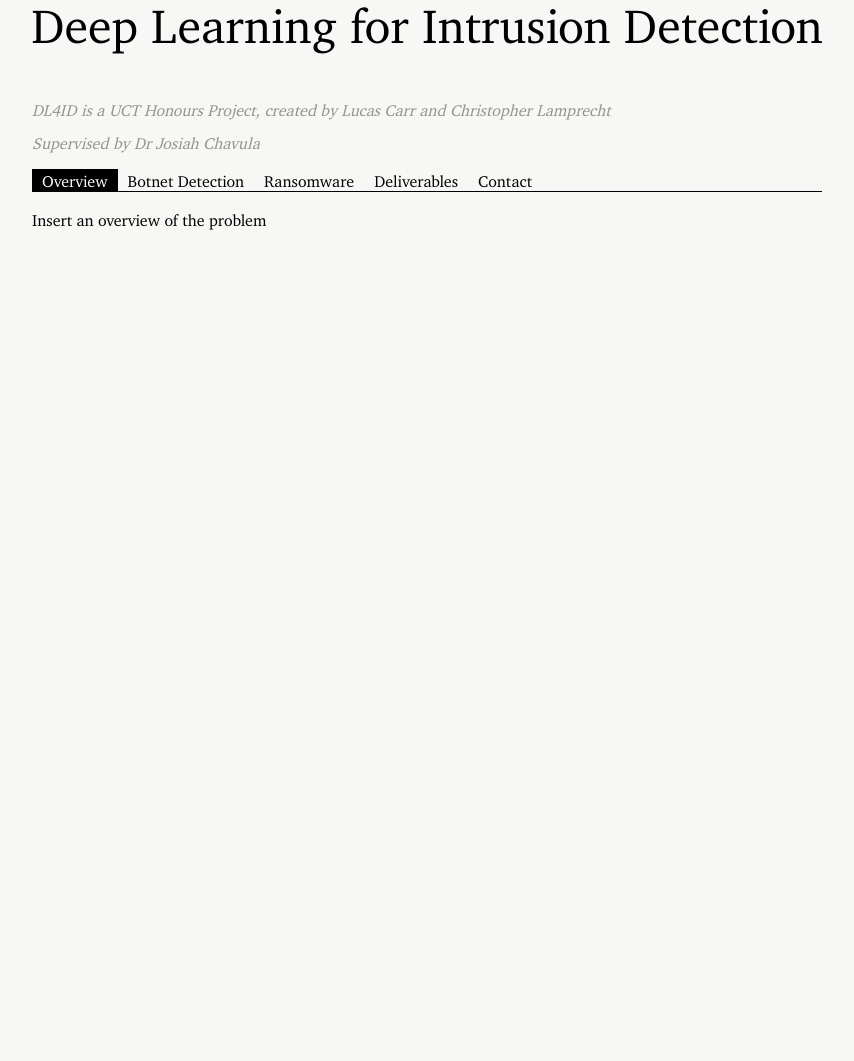
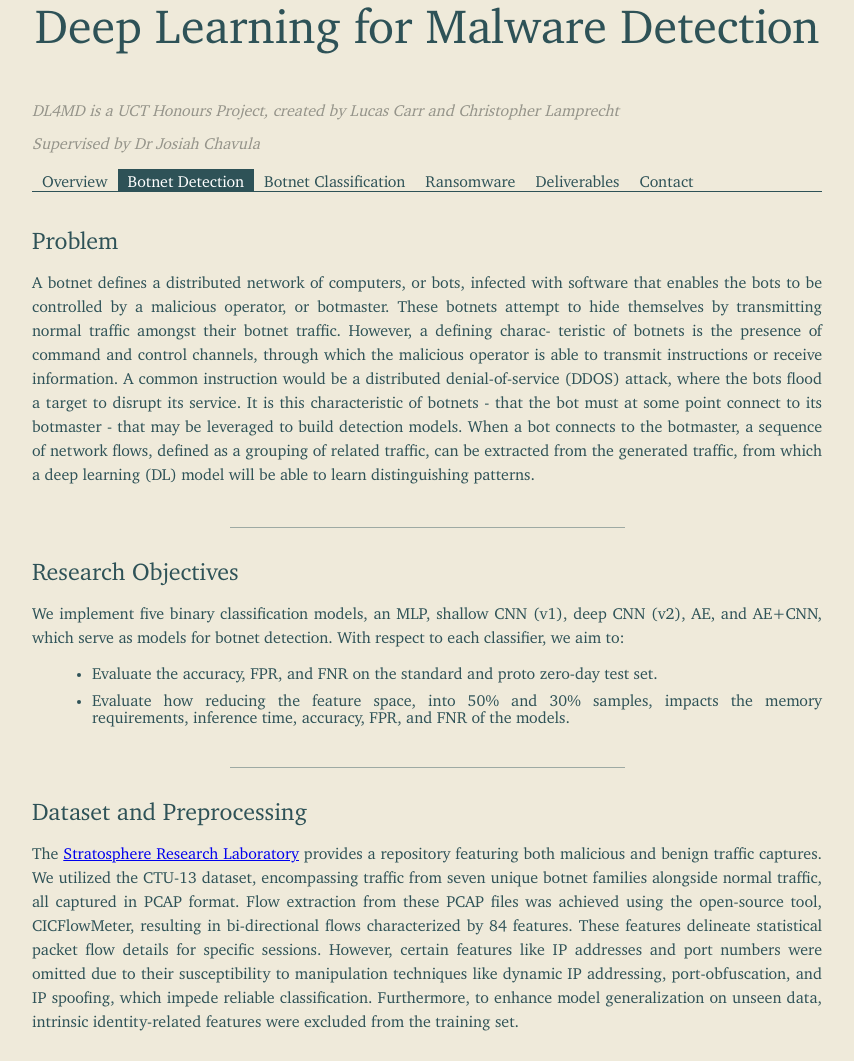
Before and after one commit to lucascarrr/DL4MD-Website, a plain HTML site: page index.html in a window 1280 px wide. Shown: the part 101-1162 px from the top of the page, without its empty margins (213-1067 px from the left). Before the commit the page ends 800 px from the top, so only its background shows below. Drawn offline with Linux system fonts and the light colour scheme.

Commit message:
lucas change

```diff
--- a/index.html
+++ b/index.html
@@ -1,4 +1,3 @@
-
 <!DOCTYPE html>
 <html>
 
@@ -14,24 +13,25 @@
 </head>
 
 <body>
-  <h1 class="Title">Deep Learning for Intrusion Detection</h1>
+  <h1 class="Title">Deep Learning for Malware Detection</h1>
 
   <div class="header">
-      <!-- <div class="project-description"> An evaluation of deep learning approaches to intrusion detection on encrypted network traffic -->
-      <!-- </div> -->
+    <!-- <div class="project-description"> An evaluation of deep learning approaches to intrusion detection on encrypted network traffic -->
+    <!-- </div> -->
 
-      <div class="intro"> DL4ID is a UCT Honours Project, created by Lucas Carr and Christopher Lamprecht </div>
-      <div class="intro"> Supervised by Dr Josiah Chavula </div>
+    <div class="intro"> DL4MD is a UCT Honours Project, created by Lucas Carr and Christopher Lamprecht </div>
+    <div class="intro"> Supervised by Dr Josiah Chavula </div>
 
   </div>
 
   <div class="container-top">
     <div class="tab-container">
-      <div class="tab active" data-tab="tab1">Overview</div>
-      <div class="tab" data-tab="tab2">Botnet Detection</div>
-      <div class="tab" data-tab="tab3">Ransomware</div>
-      <div class="tab" data-tab="tab4">Deliverables</div>
-      <div class="tab" data-tab="tab5">Contact</div>
+      <div class="tab" data-tab="tab1">Overview</div>
+      <div class="tab active" data-tab="tab2">Botnet Detection</div>
+      <div class="tab active" data-tab="tab3">Botnet Classification</div>
+      <div class="tab" data-tab="tab4">Ransomware</div>
+      <div class="tab" data-tab="tab5">Deliverables</div>
+      <div class="tab" data-tab="tab6">Contact</div>
     </div>
 
     <div class="centered-hr"></div>
@@ -46,44 +46,94 @@
     <!-- Content for Tab 2 -->
     <div id="tab2-content" class="tab-content">
 
-        <p class="Abstract"> Abstract </p>
+      <h1 class="Abstract"> Problem </h1>
 
-        <p>Detection of malicious traffic on a network is critical to ensuring the
-safety and security of internet systems. Classical approaches to this
-task increasingly struggle with modern networking procedures, like
-encryption. Deep learning (DL) offers an alternative approach to traffic
-classification problems.We address two major problem classes: (1) botnet
-detection and (2) botnet family classification. For each problem, we
-explore five implementations of DL architectures: a multi-layer perceptron
-(MLP), shallow and deep convolutional neural network (CNN v1
-and CNN v2), an autoencoder (AE) and an autoencoder + convolutional
-neural network (AE+CNN). We recognise a lack of surrounding literature
-which consider the computational requirements as an important
-aspect of model evaluation. Consequently, our evaluation of models
-for each respective problem class is based on the classification and
-computational performance of each model. We further investigate the
-effect of training the models on an input with a reduced feature space,
-where we discuss the impact this has in terms of a trade-off between
-computational and classification performance. For botnet detection,
-we find that all models attain good (≥ 0.979 accuracy) classification
-performance on a normal testing set; however, this performance drops
-fairly significantly when evaluated on a set of unknown botnet families.
-Furthermore, we observed a clear trend between increased feature
-space and memory utilisation, while finding no evidence of a trend
-inference time and feature space. For botnet classification, we found
-that models which implement CNN architectures outperform others
-by a significant margin (≈ 6 percentage points). We observe the same
-trend between feature space and memory utilisation, and absence of
-apparent relationship between feature space and inference time.</p>
+      <p> A botnet defines a distributed network of computers, or bots,
+        infected with software that enables the bots to
+        be controlled by a malicious operator, or botmaster. These botnets attempt to hide themselves by transmitting
+        normal
+        traffic amongst their botnet traffic. However, a defining charac-
+        teristic of botnets is the presence of command and control channels,
+        through which the malicious operator is able to transmit instructions
+        or receive information. A common instruction would be a distributed
+        denial-of-service (DDOS) attack, where the bots flood a target to disrupt its service. It is this characteristic
+        of botnets - that the bot
+        must at some point connect to its botmaster - that may be leveraged
+        to build detection models. When a bot connects to the botmaster, a
+        sequence of network flows, defined as a grouping of related traffic, can
+        be extracted from the generated traffic, from which a deep learning
+        (DL) model will be able to learn distinguishing patterns.
+
+      </p>
+
+
+      <div class="centered-hr"></div>
+
+      <h1 class="Abstract"> Research Objectives </h1>
+      <p>
+        We implement five binary classification models, an MLP, shallow CNN
+        (v1), deep CNN (v2), AE, and AE+CNN, which serve as models for
+        botnet detection. With respect to each classifier, we aim to:
+      <ul>
+        <li>Evaluate the accuracy, FPR, and FNR on the standard and proto
+          zero-day test set. </li>
+        <li>Evaluate how reducing the feature space, into 50% and 30%
+          samples, impacts the memory requirements, inference time,
+          accuracy, FPR, and FNR of the models.</li>
+      </ul>
+      </p>
+
+      <div class="centered-hr"></div>
+
+      <h1 class="Abstract"> Dataset and Preprocessing </h1>
+      <p>
+        The <a href="https://www.stratosphereips.org/">Stratosphere Research Laboratory</a> provides a repository
+        featuring both malicious and benign traffic captures. We utilized the CTU-13 dataset, encompassing traffic from
+        seven unique botnet families alongside normal traffic, all captured in PCAP format. Flow extraction from these
+        PCAP files was achieved using the open-source tool, CICFlowMeter, resulting in bi-directional flows
+        characterized by 84 features. These features delineate statistical packet flow details for specific sessions.
+        However, certain features like IP addresses and port numbers were omitted due to their susceptibility to
+        manipulation techniques like dynamic IP addressing, port-obfuscation, and IP spoofing, which impede reliable
+        classification. Furthermore, to enhance model generalization on unseen data, intrinsic identity-related features
+        were excluded from the training set. <br><br>
+
+      <div class="image-container">
+        <img src="Images/Pipeline.png" alt="processing pipeline" width="400" height="300">
+      </div>
+      <br>
+
+      In constructing binary and multiclass datasets, network flows were systematically labelled. The binary set
+      comprised 60,000 malicious instances from select botnets (Neris, Rbot, Virut, Menti, Sogou) matched with 60,000
+      benign counterparts. An auxiliary zero-day dataset was curated from the Murlo and NSIS.ay botnet families to
+      evaluate model robustness against novel threats.
+
+      <br> <br>
+
+      For multiclass endeavors, a threshold of 30,000 samples per class was empirically set for classifier efficacy.
+      This criterion necessitated the omission of several botnet families, notably Sogou, Menti, NSIS.ay, and Murlo. The
+      refined dataset encompassed benign, Rbot, Virut, and Neris classifications, each balanced at 45,000 samples.
+      Subsequently, divisions were made at a 72%, 8%, and 20% ratio for training, validation, and testing respectively.
+      </p>
+
+      <div class="centered-hr"></div>
+
+      <h1 class="Abstract"> Implementation </h1>
+
+      <div class="centered-hr"></div>
+
+      <h1 class="Abstract"> Experiment Design </h1>
+
+
+      <div class="centered-hr"></div>
+
+      <h1 class="Abstract"> Results </h1>
     </div>
 
     <!-- Content for Tab 3 -->
-    <div id="tab3-content" class="tab-content">
-        <p>This is the content for Tab 3.</p>
-    </div>
-    <!-- Content for Tab 4-->
+    <div id="tab3-content" class="tab-content"></div>
     <div id="tab4-content" class="tab-content"> </div>
-    <div id="tab5-content" class="tab-content"> Contact Details </div>
+    <div id="tab5-content" class="tab-content"> </div>
+    <div id="tab6-content" class="tab-content"> Contact Details </div>
 </body>
 
 </html>
--- a/script.js
+++ b/script.js
@@ -1,45 +1,45 @@
 // script.js
-document.addEventListener('DOMContentLoaded', function() {
-  const tabs = document.querySelectorAll('.tab');
-  const tabContents = document.querySelectorAll('.tab-content');
-  let activeTab = 'tab1';
+document.addEventListener("DOMContentLoaded", function () {
+  const tabs = document.querySelectorAll(".tab");
+  const tabContents = document.querySelectorAll(".tab-content");
+  let activeTab = "tab1";
 
   function showTab(tabId) {
     if (tabId === activeTab) return;
 
-    tabs.forEach(tab => {
-      tab.classList.remove('active');
+    tabs.forEach((tab) => {
+      tab.classList.remove("active");
     });
 
-    tabContents.forEach(content => {
-      content.style.display = 'none';
+    tabContents.forEach((content) => {
+      content.style.display = "none";
     });
 
     const tab = document.querySelector(`[data-tab="${tabId}"]`);
     if (tab) {
-      tab.classList.add('active');
+      tab.classList.add("active");
     }
 
     const tabContent = document.getElementById(`${tabId}-content`);
     if (tabContent) {
-      tabContent.style.display = 'block';
+      tabContent.style.display = "block";
     }
 
     activeTab = tabId;
   }
 
-  tabs.forEach(tab => {
-    tab.addEventListener('click', function() {
-      const tabId = this.getAttribute('data-tab');
+  tabs.forEach((tab) => {
+    tab.addEventListener("click", function () {
+      const tabId = this.getAttribute("data-tab");
       showTab(tabId);
     });
   });
 
   // Initialize by showing the first tab
-  showTab('tab1');
+  showTab("tab1");
 
   // Programmatically click on the first tab to set it as active initially
-  const firstTab = document.querySelector('[data-tab="tab1"]');
+  const firstTab = document.querySelector('[data-tab="tab2"]');
   if (firstTab) {
     firstTab.click();
   }
--- a/styles.css
+++ b/styles.css
@@ -13,14 +13,18 @@ body {
   flex-direction: column;
   align-items: center;
   padding-top: 5%;
-  min-height: 100%;
-  background-color: #f7f7f5;
+  max-height: 12in;
+  background-color: #efeada;
+  color: #2e5257;
+  overflow-y: scroll;
+  scrollbar-width: none; /* Firefox */
+  -ms-overflow-style: none; /* Internet Explorer 10+ */
 }
 
 .Title {
   font-family: "XCharter", serif; /* Apply XCharter font to the title */
   text-align: center;
-  font-weight:light;
+  font-weight: light;
   margin-bottom: 8px;
   font-size: 48px;
   text-align: center;
@@ -30,19 +34,19 @@ body {
 
 .header {
   max-width: 790px;
-  width:100%;
+  width: 100%;
 }
 
 .project-description {
   text-align: left;
   text-transform: uppercase;
-  margin-bottom:0.5em;
-  font-size:14pt;
+  margin-bottom: 0.5em;
+  font-size: 14pt;
 }
 
 .intro {
-  margin-bottom:1em;
-  font-style:italic;
+  margin-bottom: 1em;
+  font-style: italic;
   color: #95948a;
 }
 
@@ -60,20 +64,19 @@ body {
 }
 
 .container-mid {
-  width:790px;
+  width: 790px;
   margin-bottom: 1em;
 }
 
 .container-mid p {
   margin-top: 0em;
-
 }
 
 .centered-hr {
   width: 100%;
   height: 1px;
   margin-bottom: 0.3em;
-  background-color: black;
+  background-color: #2e5257;
 }
 
 .tab-container {
@@ -82,9 +85,9 @@ body {
 
 .tab {
   cursor: pointer;
-    padding-left:10px;
-    padding-right:10px;
-    padding-top:5px;
+  padding-left: 10px;
+  padding-right: 10px;
+  padding-top: 5px;
   text-align: left !important;
 }
 
@@ -94,14 +97,42 @@ body {
   text-justify: inter-word;
 }
 
+.tab-content p {
+  line-height: 1.5em;
+}
+
+.tab-content .centered-hr {
+  width: 50%;
+  margin-top: 2.5em;
+  margin-bottom: 2em;
+  margin-left: auto;
+  margin-right: auto;
+  background-color: #2e52576b;
+}
+
 .Abstract {
-    font-weight: bold;
+  font-weight: 400;
   font-size: 18pt;
 }
 
+ul {
+  list-style-type: disc;
+}
+
+li {
+  margin-left: 20px; /* adjust the left margin */
+  margin-bottom: 10px;
+}
+
 .tab.active {
-    background-color: #000000;
-    color: #FFF;
+  background-color: #2e5257;
+  color: #fff;
+}
+
+.image-container {
+  display: flex;
+  justify-content: center;
+  align-items: center;
 }
 
 .tab.active + .tab-content {
```
Also changed, not shown: Images/Pipeline.png (added). Lines whose indentation alone changed are shown as unchanged.
